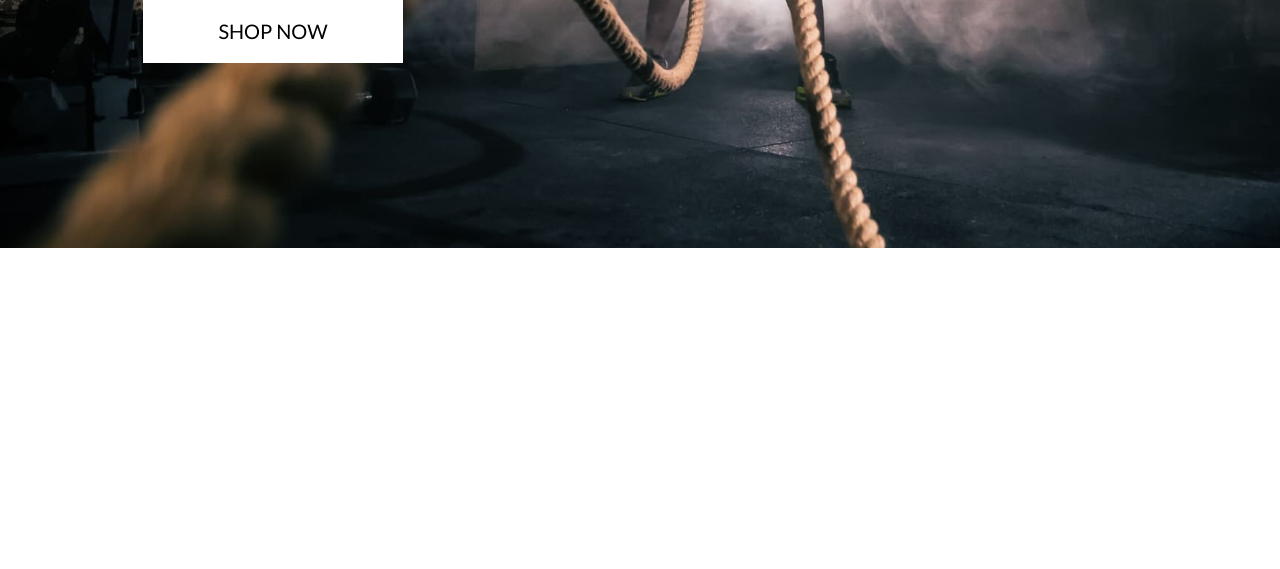
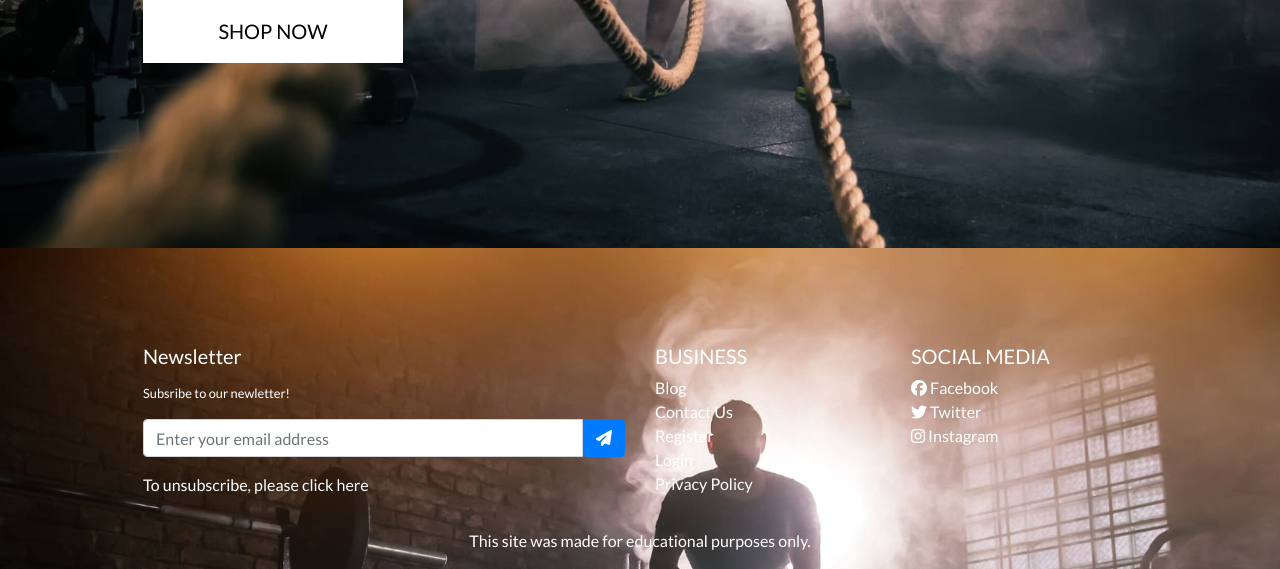
Before and after one commit to Ianokane1/Vim-Vigor, a Django app: template home/templates/home/index.html in a window 1280 px wide. Shown: the part 552-1121 px from the top of the page. Before the commit the page ends 800 px from the top, so only its background shows below. Run offline with Django 3.2, Linux system fonts and the light colour scheme; the template is opened without the code that fills it, so the values that code supplies are empty; some libraries are stand-ins or nearby versions.

Commit message:
Added footer for newsletter link, blog link and social media links

```diff
--- a/home/templates/home/index.html
+++ b/home/templates/home/index.html
@@ -24,4 +24,74 @@
             </div>
         </div>
     </div>
+
+     <!-- Footer -->
+     <footer class="page-footer font-small pt-5 mt-5">
+        <div class="container text-center text-md-left">
+            <div class="row">
+                <div class="col-md-6 mt-md-0 mb-3">
+                    <h5 class="text-white mb-3">Newsletter</h5>
+                    <p class="small text-white">Subsribe to our newletter!</p>
+                    <form class="newsletter-form" action="" method="POST">
+                      {% csrf_token %}
+                        <div class="input-group mb-3">
+                            <input class="form-control" type="email" name="email" placeholder="Enter your email address"
+                                aria-label="Recipient's email" aria-describedby="subscribe-button">
+                            <button class="btn btn-primary" id="subscribe-button" type="submit">
+                                <i class="fas fa-paper-plane"></i>
+                            </button>
+                        </div>
+                    </form>
+                    <a href="" class="text-white" >To unsubscribe, please click here</a>
+                </div>
+
+                <div class="col-md-3 mb-md-0 mb-3">
+                    <h5 class="text-uppercase text-white">Business</h5>
+                    <ul class="list-unstyled">
+                        <li>
+                            <a href="" class="text-white">Blog</a>
+                        </li>
+
+                        <li>
+                            <a href="" class="text-white">Contact Us</a>
+                        </li>
+
+                        <li>
+                            <a href="" class="text-white">Register</a>
+                        </li>
+
+                        <li>
+                            <a href="" class="text-white">Login</a>
+                        </li>
+
+                        <li>
+                            <a href="" class="text-white">Privacy Policy</a>
+                        </li>
+                    </ul>
+                </div>
+
+                <div class="col-md-3 mb-md-0 mb-3">
+                    <h5 class="text-uppercase text-white">Social Media</h5>
+                    <ul class="list-unstyled">
+                        <li>
+                            <a class="text-white" href="https://facebook.com" target="_blank" rel="noopener"
+                                aria-label="visit our Facebook page (opens in a new page)"><i
+                                    class="fab fa-facebook"></i> Facebook</a>
+                        </li>
+                        <li>
+                            <a class="text-white" href="https://twitter.com" target="_blank" rel="noopener"
+                                aria-label="visit our Twitter page (opens in a new page)"><i
+                                    class="fab fa-twitter"></i> Twitter</a>
+                        </li>
+                        <li>
+                            <a class="text-white" href="https://instagram.com" target="_blank" rel="noopener"
+                                aria-label="visit our Instagram page (opens in a new page)"><i
+                                    class="fab fa-instagram"></i> Instagram</a>
+                        </li>
+                    </ul>
+                </div>
+            </div>
+        </div>
+        <div class="footer-copyright text-center text-white py-3">This site was made for educational purposes only.</div>
+    </footer>
 {% endblock %}
--- a/vim_vigor/settings.py
+++ b/vim_vigor/settings.py
@@ -24,11 +24,11 @@
 SECRET_KEY = os.environ.get('SECRET_KEY', '')
 
 # SECURITY WARNING: don't run with debug turned on in production!
-DEBUG = False
+DEBUG = True
 
 ALLOWED_HOSTS = ['vim-vigor.herokuapp.com', 'localhost']
 
-CSRF_TRUSTED_ORIGINS = ['https://8000-ianokane1-vimvigor-6r1xq3h1uho.ws-eu62.gitpod.io']
+CSRF_TRUSTED_ORIGINS = ['https://8000-ianokane1-vimvigor-6r1xq3h1uho.ws-eu62.gitpod.io, vim-vigor.herokuapp.com']
 
 
 # Application definition
```
